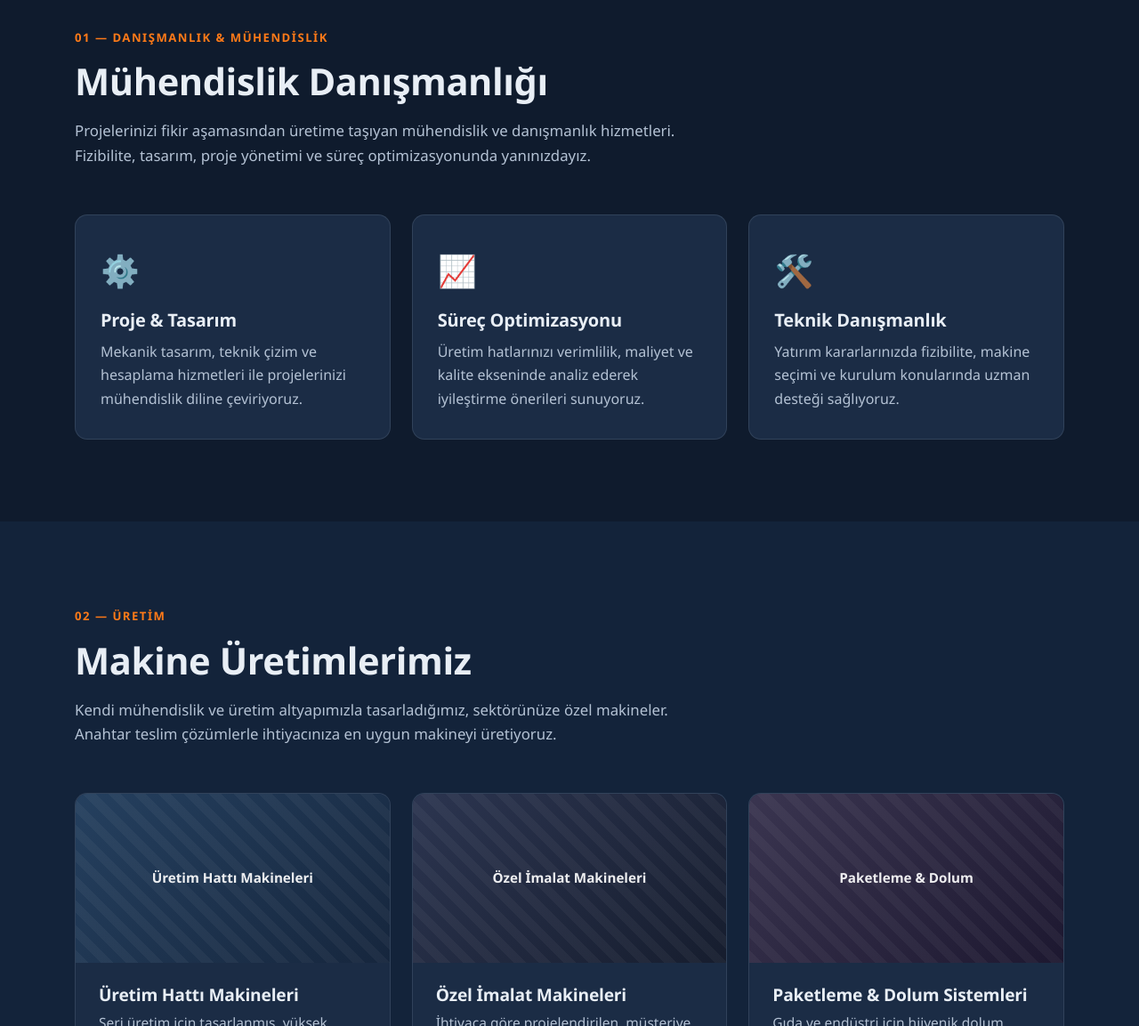
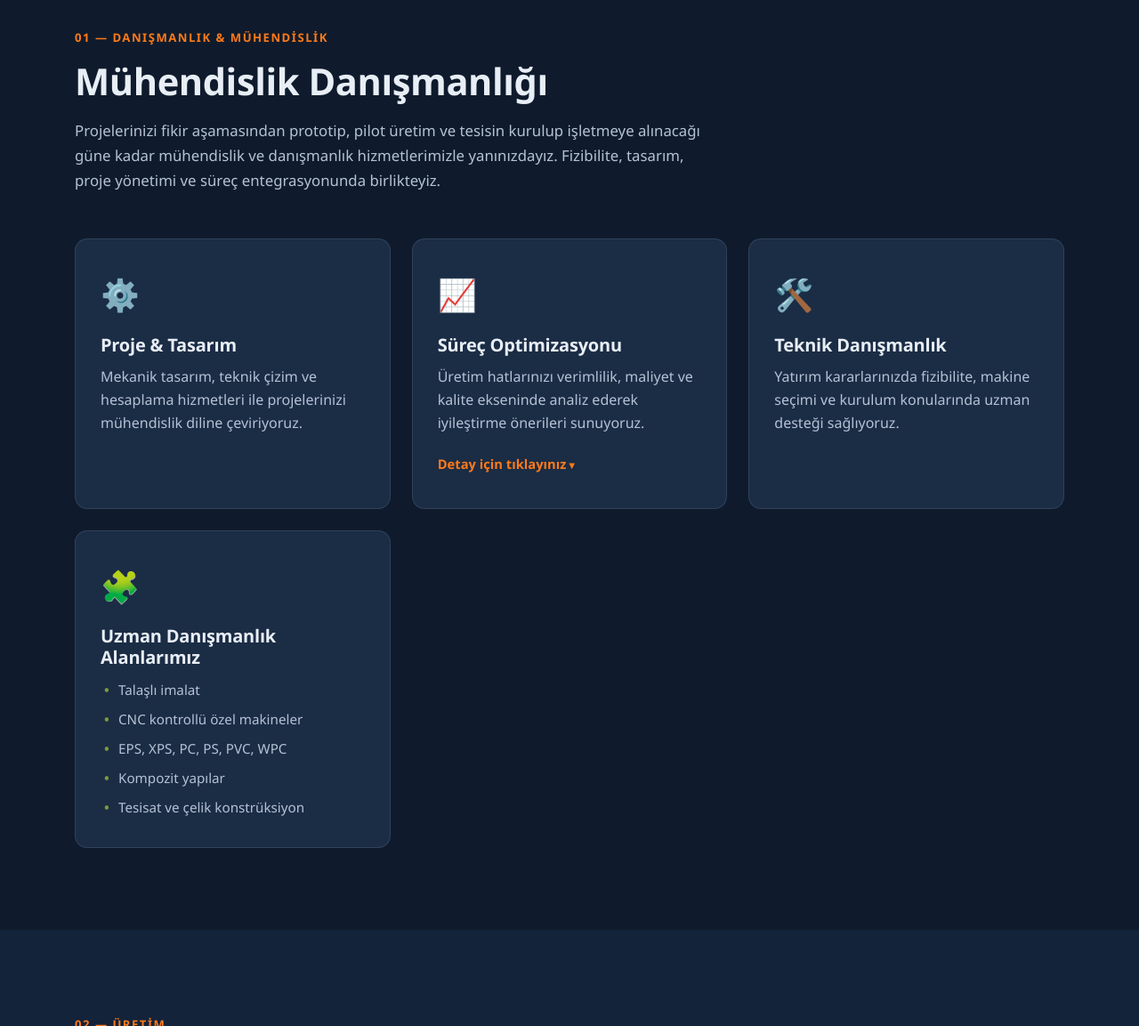
Before and after one commit to sener48-ops/keskin-website, a plain HTML site: page index.html in a window 1280 px wide. Shown: the part 960-2113 px from the top of the page at 89% size. Drawn offline with Linux system fonts and the light colour scheme.

Commit message:
Danışmanlık bölümünü genişlet
- Bölüm açıklaması prototip/pilot üretim/tesis kurulumu kapsayacak şekilde güncellendi
- Süreç Optimizasyonu kartına "Detay için tıklayınız" açılır listesi (14 madde) eklendi
- Yeni kart: Uzman Danışmanlık Alanlarımız (talaşlı imalat, CNC, EPS/XPS/PC/PS/PVC/WPC, kompozit, çelik konstrüksiyon)
- <details> için card-details stilleri eklendi

Co-Authored-By: Claude Opus 4.8 <noreply@anthropic.com>

```diff
--- a/css/style.css
+++ b/css/style.css
@@ -204,6 +204,25 @@ h1, h2, h3, h4 { line-height: 1.2; font-weight: 700; letter-spacing: -0.01em; }
 .card h3 { font-size: 1.25rem; margin-bottom: 10px; }
 .card p { color: var(--text-dim); }
 
+/* Açılır detay (Detay için tıklayınız) */
+.card-details { margin-top: 14px; }
+.card-details summary {
+  cursor: pointer;
+  display: inline-block;
+  list-style: none;
+  color: var(--accent);
+  font-weight: 700;
+  font-size: 0.92rem;
+  padding: 6px 0;
+  user-select: none;
+  transition: color .2s;
+}
+.card-details summary::-webkit-details-marker { display: none; }
+.card-details summary::after { content: " ▾"; font-size: 0.8em; }
+.card-details[open] summary::after { content: " ▴"; }
+.card-details summary:hover { color: var(--accent-2); }
+.card-details .product-list { margin-top: 10px; }
+
 /* Ürün kartları (görselli) */
 .product-card {
   background: var(--surface);
--- a/index.html
+++ b/index.html
@@ -70,8 +70,9 @@
         <span class="section-tag">01 — Danışmanlık &amp; Mühendislik</span>
         <h2>Mühendislik Danışmanlığı</h2>
         <p class="section-intro">
-          Projelerinizi fikir aşamasından üretime taşıyan mühendislik ve danışmanlık hizmetleri.
-          Fizibilite, tasarım, proje yönetimi ve süreç optimizasyonunda yanınızdayız.
+          Projelerinizi fikir aşamasından prototip, pilot üretim ve tesisin kurulup işletmeye
+          alınacağı güne kadar mühendislik ve danışmanlık hizmetlerimizle yanınızdayız.
+          Fizibilite, tasarım, proje yönetimi ve süreç entegrasyonunda birlikteyiz.
         </p>
       </div>
 
@@ -85,11 +86,41 @@
           <div class="card-icon">📈</div>
           <h3>Süreç Optimizasyonu</h3>
           <p>Üretim hatlarınızı verimlilik, maliyet ve kalite ekseninde analiz ederek iyileştirme önerileri sunuyoruz.</p>
+          <details class="card-details">
+            <summary>Detay için tıklayınız</summary>
+            <ul class="product-list">
+              <li>Üretim hattı verimliliği</li>
+              <li>Enerji tasarrufu</li>
+              <li>Fire-hurda kayıpları</li>
+              <li>Maliyet analizi</li>
+              <li>Dar boğaz tespitleri</li>
+              <li>Yalın üretim</li>
+              <li>Görsel fabrika</li>
+              <li>Esnek fabrika yönetimi</li>
+              <li>Yangın algılama-söndürme</li>
+              <li>ISO 9001 ve ISO 14001</li>
+              <li>Üretim raporlama</li>
+              <li>Yönetim raporları</li>
+              <li>Sürekli iyileştirme</li>
+              <li>Aile şirketlerinin profesyonel dönüşümleri</li>
+            </ul>
+          </details>
         </article>
         <article class="card reveal">
           <div class="card-icon">🛠️</div>
           <h3>Teknik Danışmanlık</h3>
           <p>Yatırım kararlarınızda fizibilite, makine seçimi ve kurulum konularında uzman desteği sağlıyoruz.</p>
+        </article>
+        <article class="card reveal">
+          <div class="card-icon">🧩</div>
+          <h3>Uzman Danışmanlık Alanlarımız</h3>
+          <ul class="product-list">
+            <li>Talaşlı imalat</li>
+            <li>CNC kontrollü özel makineler</li>
+            <li>EPS, XPS, PC, PS, PVC, WPC</li>
+            <li>Kompozit yapılar</li>
+            <li>Tesisat ve çelik konstrüksiyon</li>
+          </ul>
         </article>
       </div>
     </div>
```
